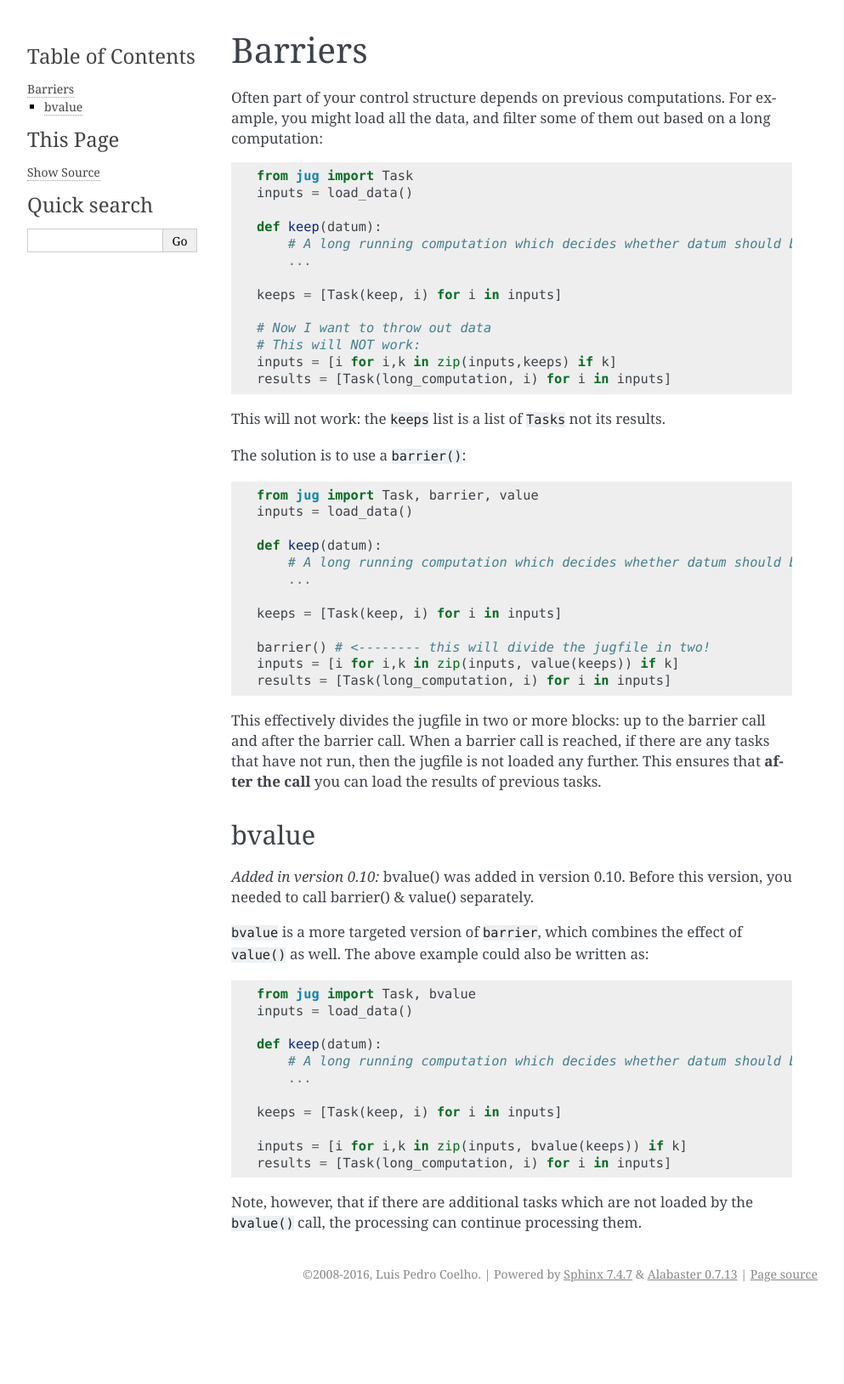
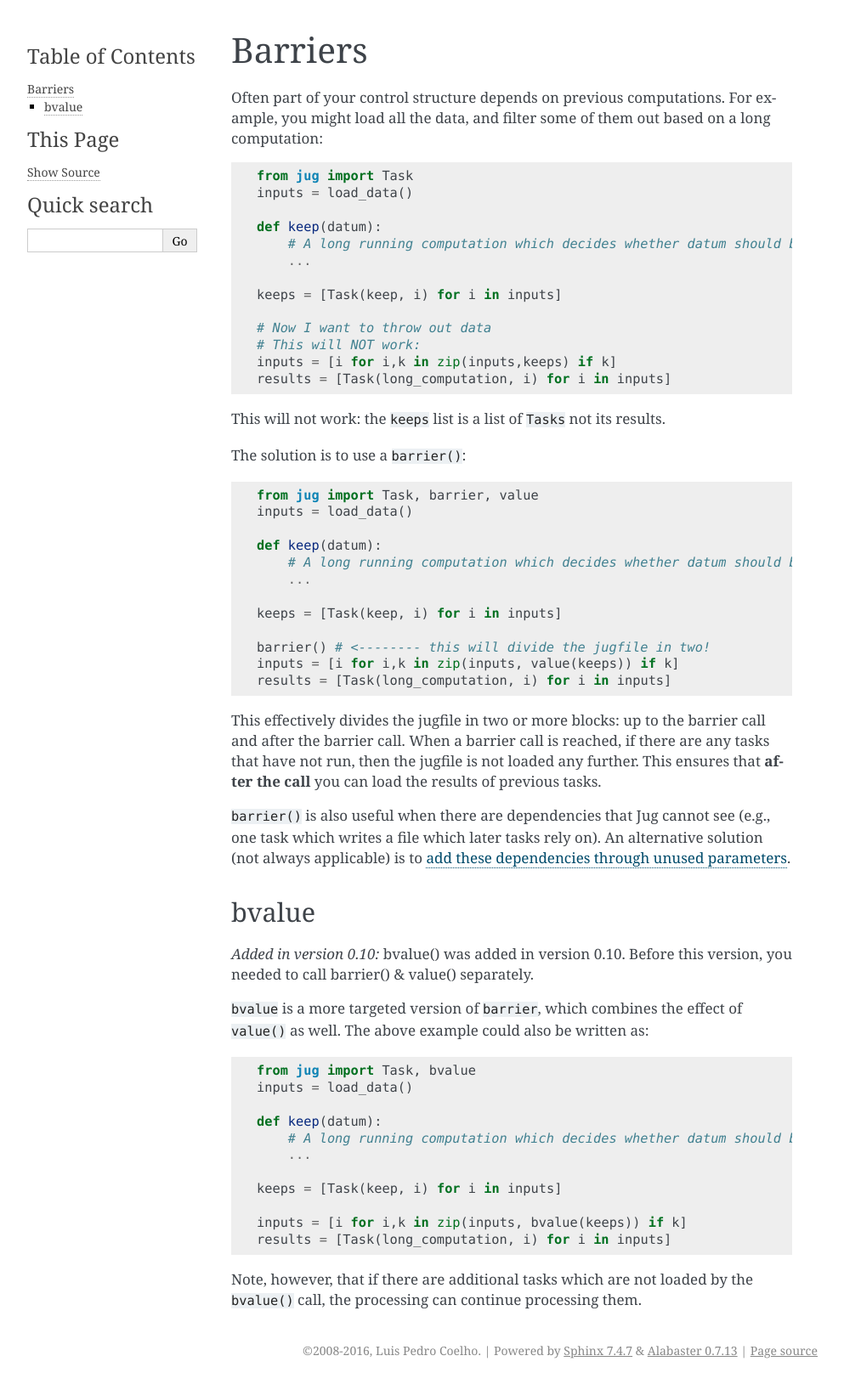
Before and after one commit to luispedro/jug, a Sphinx documentation site: the page built from docs/source/barrier.rst, in a window 1280 px wide. Shown: the whole page at 85% size, without its empty margins (148-1141 px from the left). Built offline with Sphinx 7.4.7, drawn with Linux system fonts in a browser that asks for light colours; formulas are drawn with MathJax 3; the version number could not be read and is left out; before the commit the page ends 1539 px from its top, so only the background shows below that.

Commit message:
DOC Link to value_after

```diff
--- a/docs/source/barrier.rst
+++ b/docs/source/barrier.rst
@@ -42,6 +42,12 @@ call and after the barrier call. When a barrier call is reached, if there are
 any tasks that have not run, then the jugfile is not loaded any further. This
 ensures that **after the call** you can load the results of previous tasks.
 
+``barrier()`` is also useful when there are dependencies that Jug cannot see
+(e.g., one task which writes a file which later tasks rely on). An alternative
+solution (not always applicable) is to `add these dependencies through unused
+parameters
+<utilities.html#using-identity-to-induce-dependencies>`__.
+
 bvalue
 ------
 
```
